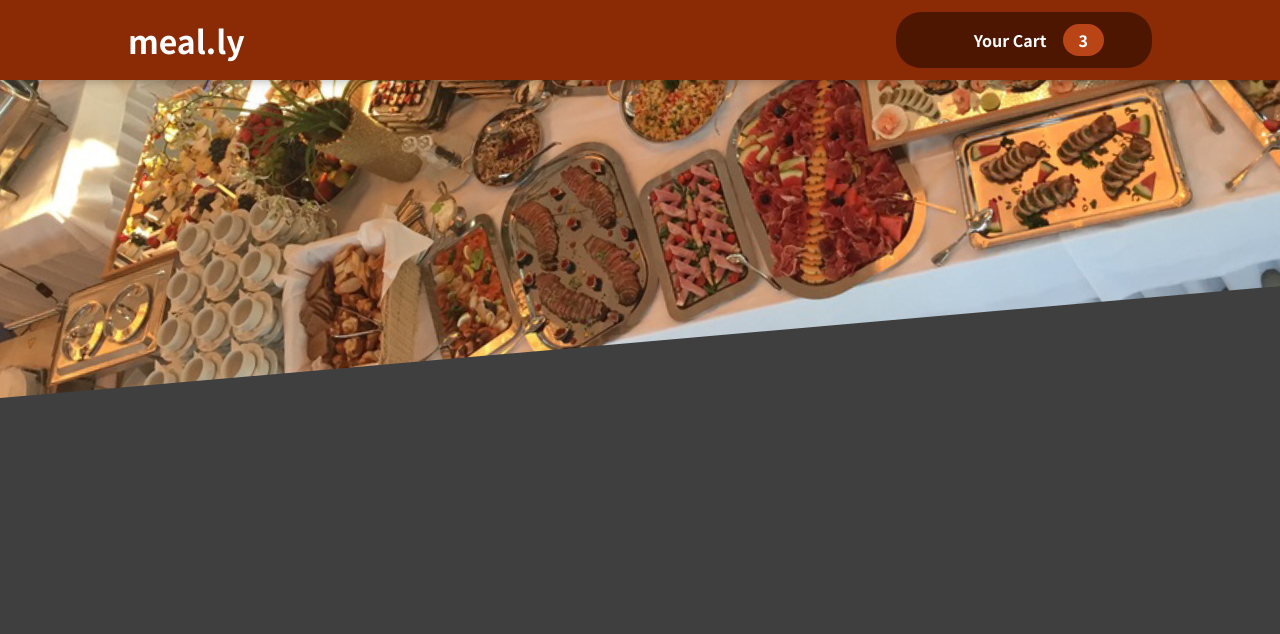
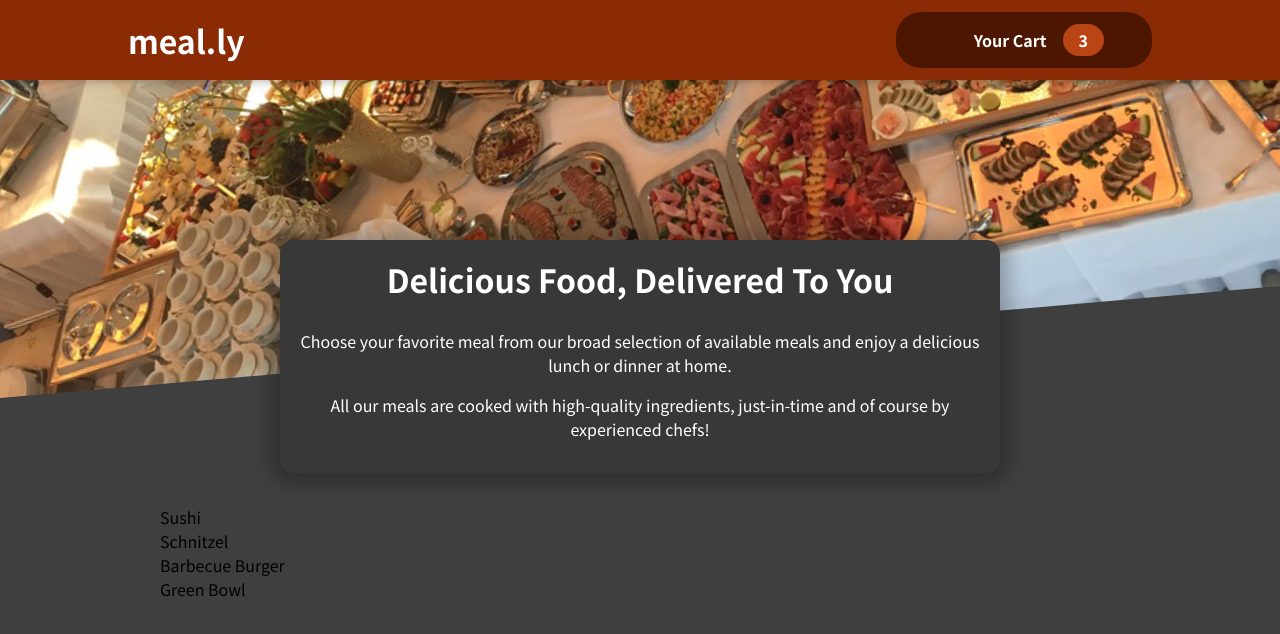
Before and after one commit to Pranav016/meal.ly, a React (Create React App) app: page / in a window 1280 px wide. Shown: the top 634 px of the page. Built offline with nearby package versions, Linux system fonts and the light colour scheme; some icons are missing.

Commit message:
Add Meals component

```diff
--- a/src/App.js
+++ b/src/App.js
@@ -1,10 +1,15 @@
 import { Fragment } from 'react';
+
 import Header from './components/Layout/Header';
+import Meals from './components/Meals/Meals';
 
 function App() {
 	return (
 		<Fragment>
 			<Header />
+			<main>
+				<Meals />
+			</main>
 		</Fragment>
 	);
 }
--- a/src/components/Meals/AvailableMeals.js
+++ b/src/components/Meals/AvailableMeals.js
@@ -1,3 +1,5 @@
+import classes from './AvailableMeals.module.css';
+
 const DUMMY_MEALS = [
 	{
 		id: 'm1',
@@ -28,7 +30,7 @@
 const AvailableMeals = () => {
 	const mealsList = DUMMY_MEALS.map((meal) => <li>{meal.name}</li>);
 	return (
-		<section>
+		<section className={classes.meals}>
 			<ul>{mealsList}</ul>
 		</section>
 	);
--- a/src/components/Meals/Meals.js
+++ b/src/components/Meals/Meals.js
@@ -0,0 +1,15 @@
+import { Fragment } from 'react';
+
+import AvailableMeals from './AvailableMeals';
+import MealsSummary from './MealsSummary';
+
+const Meals = () => {
+	return (
+		<Fragment>
+			<MealsSummary />
+			<AvailableMeals />
+		</Fragment>
+	);
+};
+
+export default Meals;
```
